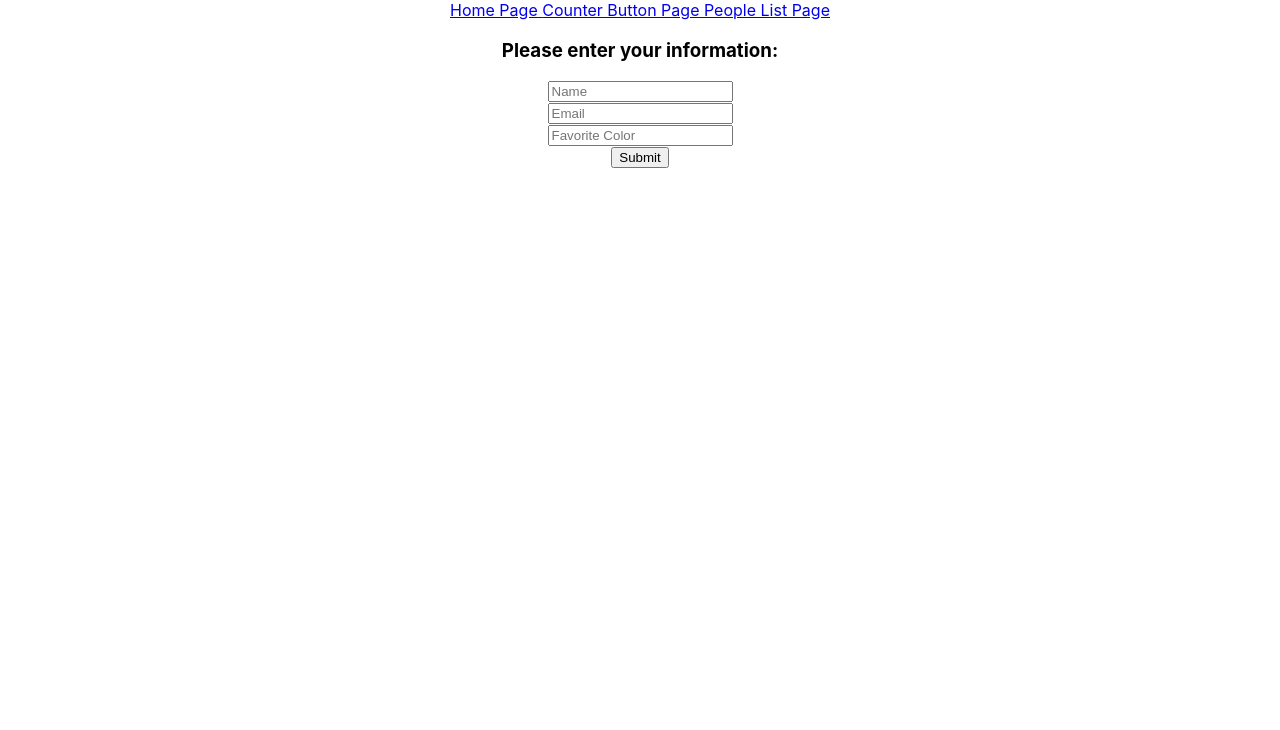
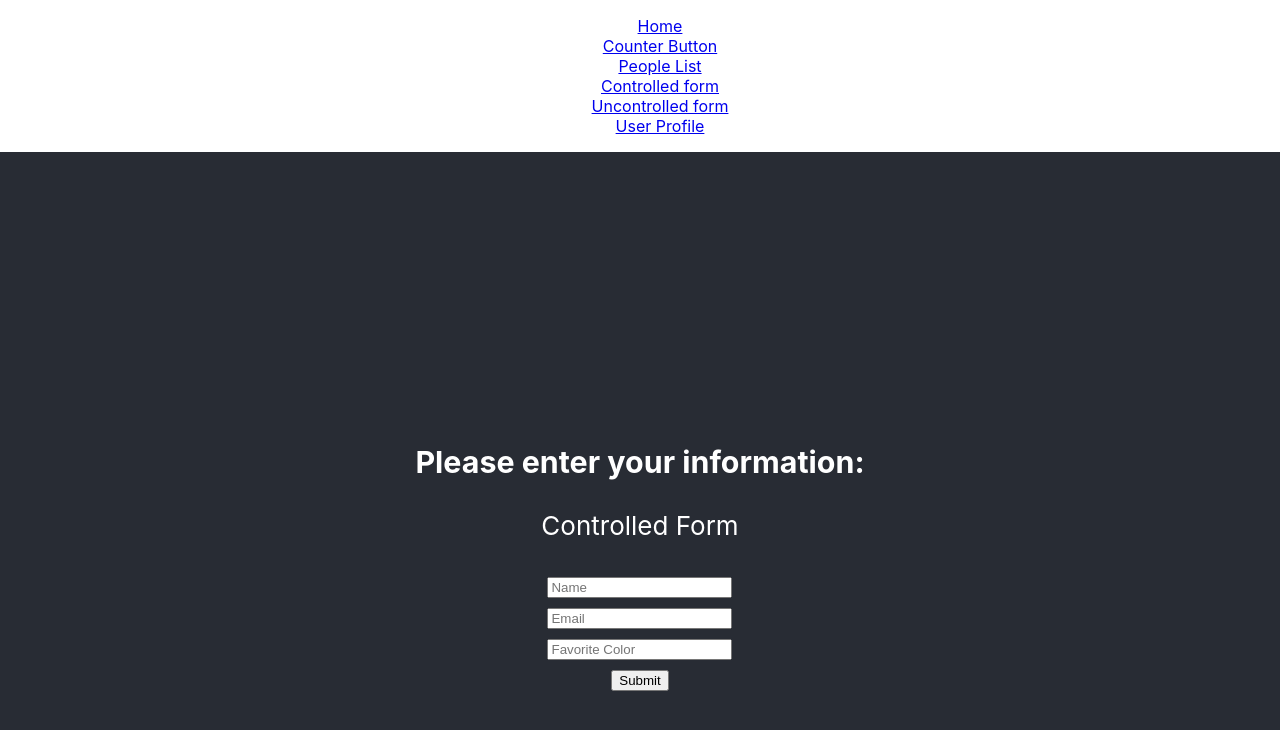
Before and after one commit to schulczistvanjr/sandbox, a React (Create React App) app: page /controlled in a window 1280 px wide. Shown: the top 730 px of the page. Built offline with nearby package versions, Linux system fonts and the light colour scheme.

Commit message:
Fetching data from randomuser

```diff
--- a/src/App.css
+++ b/src/App.css
@@ -28,6 +28,10 @@
   color: #61dafb;
 }
 
+ul {
+  list-style-type: none;
+}
+
 @keyframes App-logo-spin {
   from {
     transform: rotate(0deg);
--- a/src/App.js
+++ b/src/App.js
@@ -1,6 +1,6 @@
 import './App.css';
-import React, { useState } from 'react';
-import { BrowserRouter as Router, Route, Routes, Link } from 'react-router-dom';
+import React from 'react';
+import { BrowserRouter as Router, Route, Routes } from 'react-router-dom';
 import {
   HomePage,
   CounterButtonPage,
@@ -9,29 +9,32 @@ import {
   ProtectedPage,
   ControlledFormPage,
   UnControlledFormPage,
+  UserProfilePage,
 } from './pages';
+import { NavBar } from './NavBar';
+// import { FormsNavBar } from './FormsNavBar';
 
 function App() {
-  const [numberOfClicks, setNumberOfClicks] = useState(0);
-  const [hideMessage, setHideMessage] = useState(false);
-
-  const increment = () => { setNumberOfClicks(numberOfClicks + 1); }
-
   return (
     <div className="App">
       <Router>
-      <Link to="/"> Home Page </Link>
-      <Link to="/counter"> Counter Button Page </Link>
-      <Link to="/people-list"> People List Page</Link>
+      <NavBar />
+        <div className='App-header'>
         <Routes>
           <Route exact path="/" element={<HomePage />} />
           <Route path="/counter" element={<CounterButtonPage />} />
+          <Route path="/uncontrolled" element={<UnControlledFormPage />} />
           <Route path="/controlled" element={<ControlledFormPage />} />
-          <Route path="/uncontrolled" element={<UnControlledFormPage />} />
+          {/* <Route path="/forms" element={<FormsNavBar />} >
+              <Route path="forms/controlled" element={<ControlledFormPage />} />
+              <Route path="forms/uncontrolled" element={<UnControlledFormPage />} />
+          </Route> */}
           <Route path="/people-list" element={<PeopleListPage />} />
           <Route path="/protected" element={<ProtectedPage />} />
+          <Route path="/user" element={<UserProfilePage />} />
           <Route path="*" element={<NotFoundPage />} />
         </Routes>
+        </div>
       </Router>
     </div>
   );
--- /dev/null
+++ b/src/FormsNavBar.js
@@ -0,0 +1,15 @@
+import React from 'react';
+import { Link } from 'react-router-dom';
+
+export const FormsNavBar = () => {
+    return (
+        <ul>
+            <li>
+                <Link to="forms/controlled">Controlled Form</Link>
+            </li>
+            <li>
+                <Link to="forms/uncontrolled">Uncontrolled Form</Link>
+            </li>
+        </ul>
+    );
+}
--- /dev/null
+++ b/src/NavBar.js
@@ -0,0 +1,30 @@
+import React from 'react';
+import { Link } from 'react-router-dom';
+
+export const NavBar = () => {
+    return (
+            <ul>
+                <li>
+                    <Link to="/">Home</Link>
+                </li>
+                <li>
+                    <Link to="/counter">Counter Button</Link>
+                </li>
+                <li>
+                    <Link to="/people-list">People List</Link>
+                </li>
+                {/* <li>
+                    <Link to="/forms">Forms</Link>
+                </li> */}
+                <li>
+                    <Link to="/controlled">Controlled form</Link>
+                </li>
+                <li>
+                    <Link to="/uncontrolled">Uncontrolled form</Link>
+                </li>
+                <li>
+                    <Link to="/user">User Profile</Link>
+                </li>
+            </ul>
+    );
+}
--- a/src/pages/ControlledFormPage.js
+++ b/src/pages/ControlledFormPage.js
@@ -8,6 +8,7 @@ export const ControlledFormPage = () => {
     return (
         <form>
             <h3>Please enter your information:</h3>
+            <p>Controlled Form</p>
             <div>
             <input
                 type="text"
--- a/src/pages/UnControlledFormPage.js
+++ b/src/pages/UnControlledFormPage.js
@@ -8,6 +8,7 @@ export const UnControlledFormPage = () => {
     return (
         <form>
             <h3>Please enter your information:</h3>
+            <p>Uncontrolled Form</p>
             <div>
             <input
                 ref={nameInput}
--- /dev/null
+++ b/src/pages/UserProfilePage.js
@@ -0,0 +1,23 @@
+import React, { useState, useEffect } from 'react';
+
+export const UserProfilePage = () => {
+    const [user, setUser] = useState({ name: {} });
+
+    useEffect(() => {
+        const fetchUser = async () => {
+            const response = await fetch('https://randomuser.me/api');
+            const data = await response.json();
+            console.log(data);
+            setUser(data.results[0]);
+        }
+
+        fetchUser();
+    }, []);
+
+    return (
+        <div>
+            <h3>Name: {user.name.first} {user.name.last}</h3>
+            <p>Email: {user.email}</p>
+        </div>
+    );
+}
--- a/src/pages/index.js
+++ b/src/pages/index.js
@@ -4,4 +4,5 @@ export { PeopleListPage } from './PeopleListPage';
 export { ProtectedPage } from './ProtectedPage';
 export { ControlledFormPage } from './ControlledFormPage';
 export { UnControlledFormPage } from './UnControlledFormPage';
+export { UserProfilePage } from './UserProfilePage';
 export { NotFoundPage } from './NotFoundPage';
```
